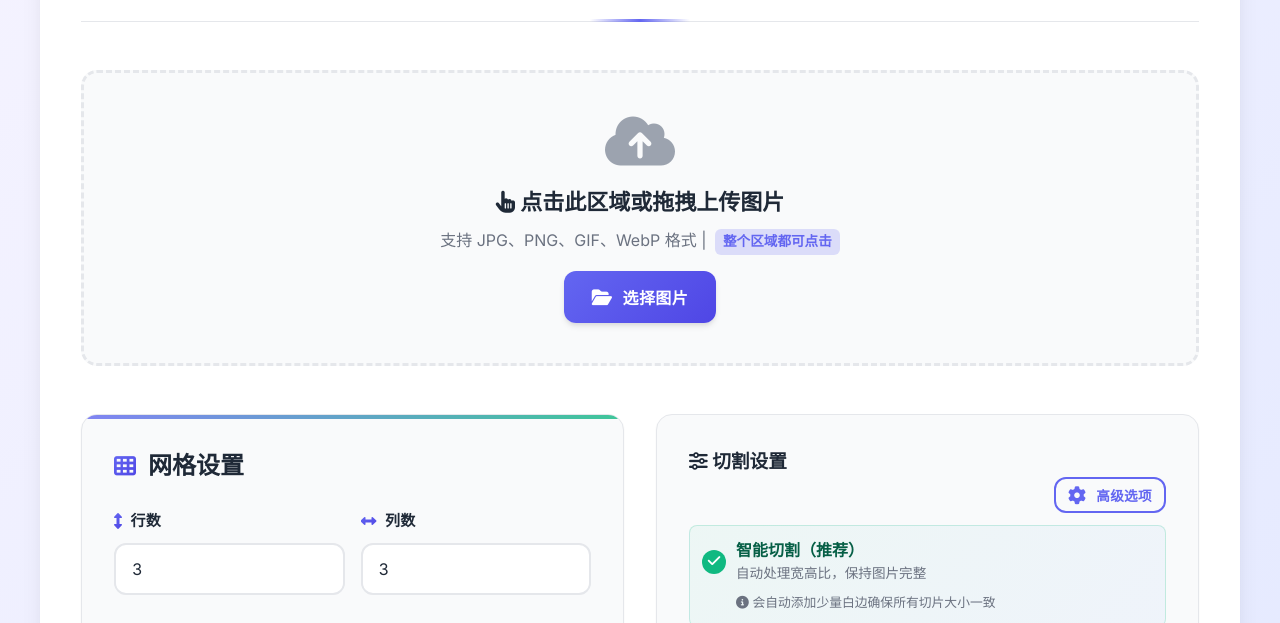
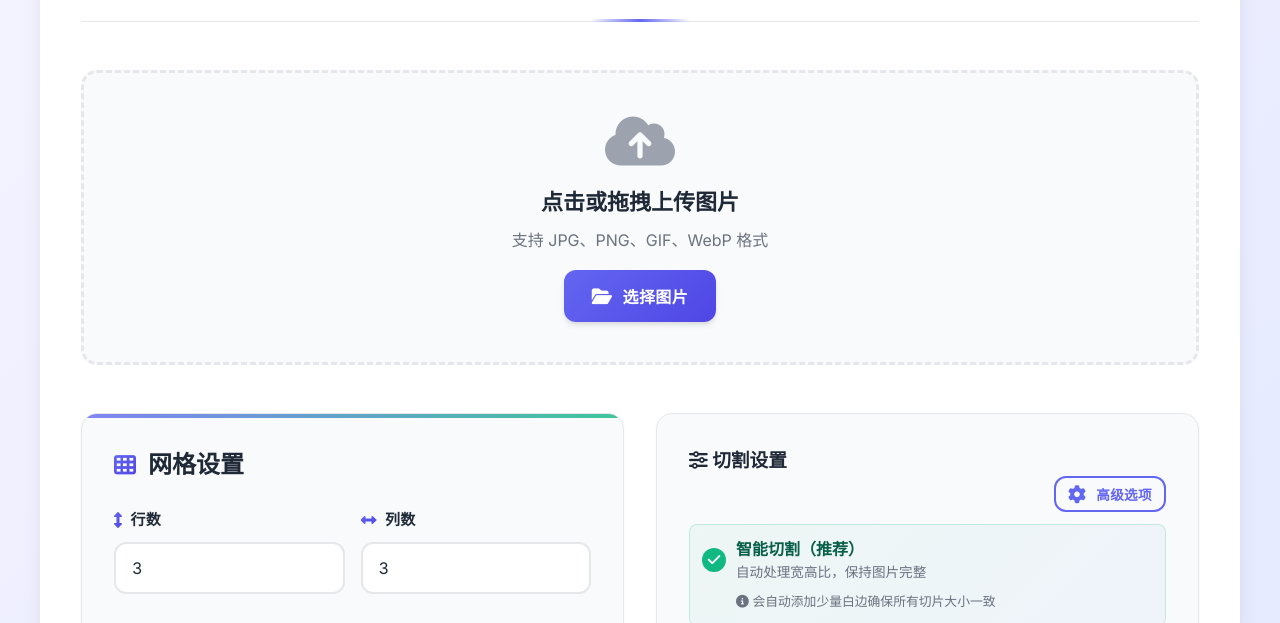
Before and after one commit to sosomoss2050/moss-cutter, a website: page index.html in a window 1280 px wide. Shown: the part 177-800 px from the top of the page. Drawn offline with nearby package versions, Linux system fonts and the light colour scheme.

Commit message:
优化：简化上传区域文字说明，保持功能完整
## 文字简化
- 标题改回：'点击或拖拽上传图片'（原版简洁）
- 移除显式提示文字：'整个区域都可点击'
- 保持功能：整个上传区域仍然可以点击

## 视觉提示优化
- 添加悬停提示：鼠标悬停时显示'💡 整个区域都可点击'
- 更微妙：不干扰正常阅读，只在需要时显示
- 更优雅：淡入动画，平滑过渡

## 功能完整性
✅ 整个上传区域可点击（功能保留）
✅ 按钮点击正常工作（无冲突）
✅ 拖放功能完整（无影响）
✅ 视觉反馈完整（悬停+点击动画）

## 用户体验平衡
- 简洁性：保持界面文字简洁
- 可发现性：通过悬停提示引导用户
- 功能性：完整的上传区域点击功能
- 美观性：微妙的视觉反馈

## 设计原则
1. 默认简洁：不打扰用户的正常使用
2. 按需提示：需要时提供引导信息
3. 功能优先：确保核心功能完整
4. 优雅降级：无悬停设备仍有完整功能

```diff
--- a/index.html
+++ b/index.html
@@ -84,8 +84,8 @@
             <div class="upload-section">
                 <div class="upload-area" id="uploadArea">
                     <i class="fas fa-cloud-upload-alt upload-icon"></i>
-                    <h3><i class="fas fa-hand-pointer"></i> 点击此区域或拖拽上传图片</h3>
-                    <p>支持 JPG、PNG、GIF、WebP 格式 | <span class="hint-text">整个区域都可点击</span></p>
+                    <h3>点击或拖拽上传图片</h3>
+                    <p>支持 JPG、PNG、GIF、WebP 格式</p>
                     <input type="file" id="fileInput" accept="image/*" hidden>
                     <button class="btn btn-primary" id="selectFileBtn">
                         <i class="fas fa-folder-open"></i> 选择图片
--- a/style.css
+++ b/style.css
@@ -253,25 +253,21 @@
     line-height: 1.6;
 }
 
-.hint-text {
+/* 简洁的点击提示 - 只在悬停时显示 */
+.upload-area:hover p::after {
+    content: "💡 整个区域都可点击";
+    display: block;
+    font-size: 0.85rem;
     color: var(--primary-color);
-    font-weight: 600;
-    background: rgba(99, 102, 241, 0.1);
-    padding: 2px 8px;
-    border-radius: var(--radius-sm);
-    font-size: 0.85rem;
-    display: inline-block;
-    margin-left: 4px;
-    animation: hintPulse 2s infinite;
+    margin-top: 4px;
+    font-weight: 500;
+    opacity: 0.8;
+    animation: fadeIn 0.3s ease;
 }
 
-@keyframes hintPulse {
-    0%, 100% {
-        background: rgba(99, 102, 241, 0.1);
-    }
-    50% {
-        background: rgba(99, 102, 241, 0.2);
-    }
+@keyframes fadeIn {
+    from { opacity: 0; transform: translateY(-5px); }
+    to { opacity: 0.8; transform: translateY(0); }
 }
 }
 
```
Also changed, not shown: test-upload-click.html (+2 -2 lines).
